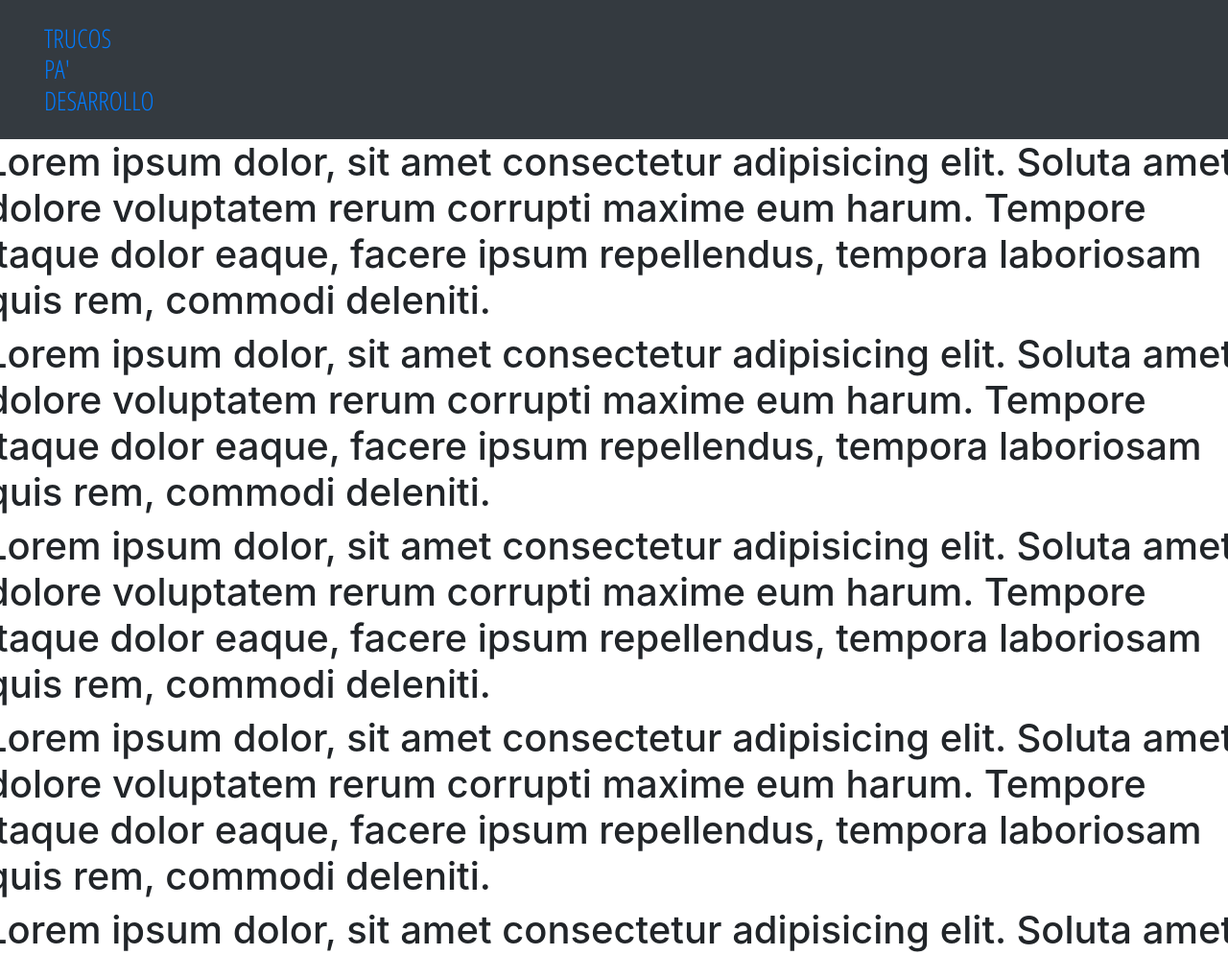
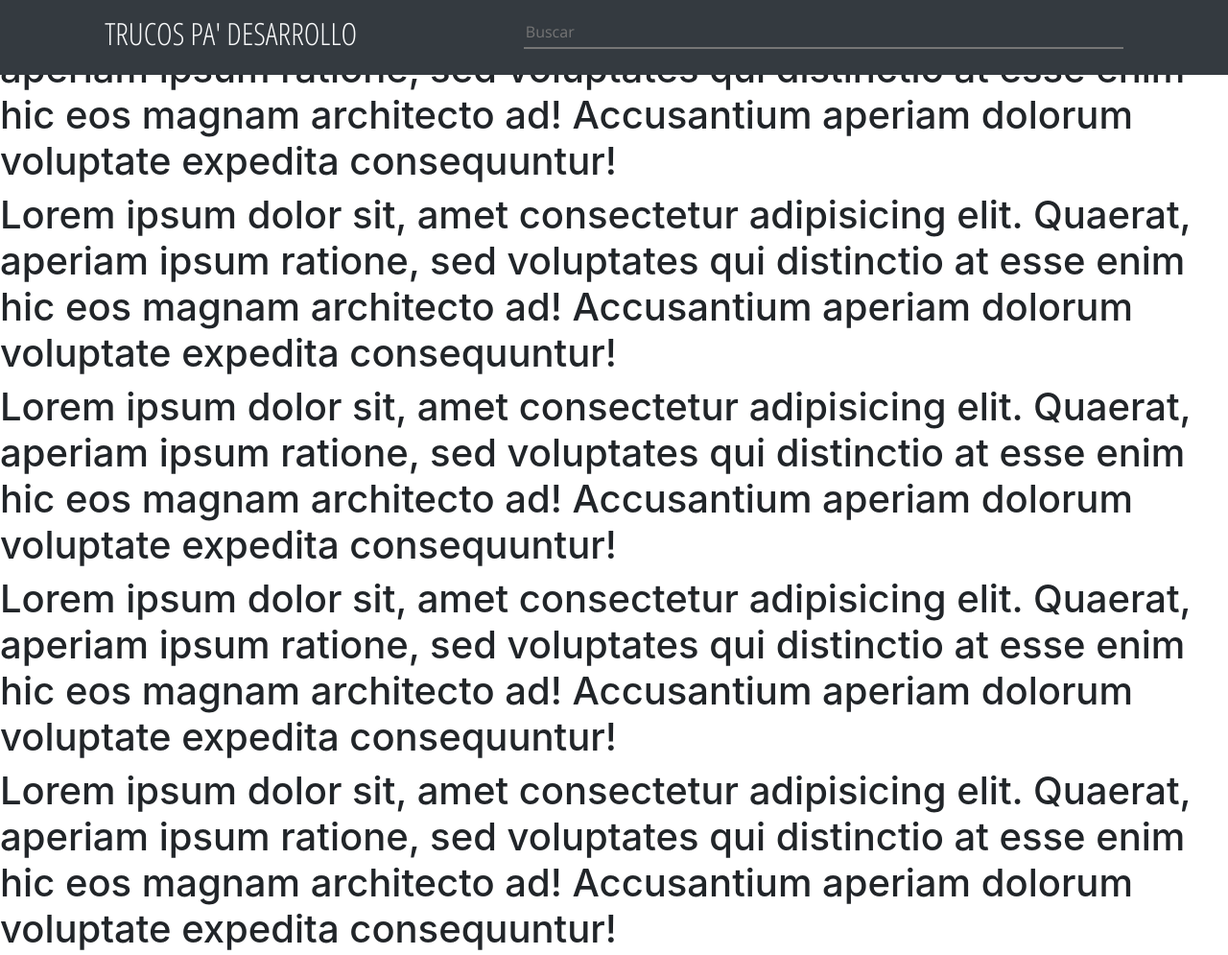
Before and after one commit to 2014maximo/Mis-extructuras, a plain HTML site: page headers/header_01/index.html in a window 1280 px wide. Shown: the top 995 px of the page at 96% size. Drawn offline with nearby package versions, Linux system fonts and the light colour scheme; a web font is replaced by a local one.

Commit message:
primer header

```diff
--- a/headers/header_01/index.html
+++ b/headers/header_01/index.html
@@ -8,36 +8,47 @@
     <title>Document</title>
 </head>
 <body>
+    <div class="bg-dark fixed-top text-light pt-3 pb-3">
+        <div class="row">
+            <div class="col-md-1"></div>
+            <div class="col-md-4">
+                <h2 class="fuenteDos">TRUCOS PA' DESARROLLO</h2>
+            </div>
+            <div class="col-md-6">
+                <form class="formUno">
+                    <input class="inputUno bg-dark text-light fuente" type="search" placeholder="Buscar" aria-label="Search">
+                </form>
+            </div>
+            <div class="col-md-1"></div>
+        </div>
+    </div>
 
-<nav class="navbar navbar-expand-lg navbar-light bg-dark">
-    <div class="row mt-3">
-        <div class="col-1"></div>
-        <div class="col-3">
-            <h1 class="fuenteDos tamanoUno text-primary pb-2">
-                TRUCOS PA' DESARROLLO
-            </h1>
-        </div>
-        <div class="col-8"></div>
+    <div>
+        <h1>
+            Lorem ipsum dolor sit, amet consectetur adipisicing elit. Quaerat, aperiam ipsum ratione, sed voluptates qui distinctio at esse enim hic eos magnam architecto ad! Accusantium aperiam dolorum voluptate expedita consequuntur!
+        </h1>
+        <h1>
+            Lorem ipsum dolor sit, amet consectetur adipisicing elit. Quaerat, aperiam ipsum ratione, sed voluptates qui distinctio at esse enim hic eos magnam architecto ad! Accusantium aperiam dolorum voluptate expedita consequuntur!
+        </h1>
+        <h1>
+            Lorem ipsum dolor sit, amet consectetur adipisicing elit. Quaerat, aperiam ipsum ratione, sed voluptates qui distinctio at esse enim hic eos magnam architecto ad! Accusantium aperiam dolorum voluptate expedita consequuntur!
+        </h1>
+        <h1>
+            Lorem ipsum dolor sit, amet consectetur adipisicing elit. Quaerat, aperiam ipsum ratione, sed voluptates qui distinctio at esse enim hic eos magnam architecto ad! Accusantium aperiam dolorum voluptate expedita consequuntur!
+        </h1>
+        <h1>
+            Lorem ipsum dolor sit, amet consectetur adipisicing elit. Quaerat, aperiam ipsum ratione, sed voluptates qui distinctio at esse enim hic eos magnam architecto ad! Accusantium aperiam dolorum voluptate expedita consequuntur!
+        </h1>
+        <h1>
+            Lorem ipsum dolor sit, amet consectetur adipisicing elit. Quaerat, aperiam ipsum ratione, sed voluptates qui distinctio at esse enim hic eos magnam architecto ad! Accusantium aperiam dolorum voluptate expedita consequuntur!
+        </h1>
+        <h1>
+            Lorem ipsum dolor sit, amet consectetur adipisicing elit. Quaerat, aperiam ipsum ratione, sed voluptates qui distinctio at esse enim hic eos magnam architecto ad! Accusantium aperiam dolorum voluptate expedita consequuntur!
+        </h1>
+        <h1>
+            Lorem ipsum dolor sit, amet consectetur adipisicing elit. Quaerat, aperiam ipsum ratione, sed voluptates qui distinctio at esse enim hic eos magnam architecto ad! Accusantium aperiam dolorum voluptate expedita consequuntur!
+        </h1>
     </div>
-</nav>
-<div>
-    <div class="row">
-        <h1>Lorem ipsum dolor, sit amet consectetur adipisicing elit. Soluta amet dolore voluptatem rerum corrupti maxime eum harum. Tempore itaque dolor eaque, facere ipsum repellendus, tempora laboriosam quis rem, commodi deleniti.</h1>
-        <h1>Lorem ipsum dolor, sit amet consectetur adipisicing elit. Soluta amet dolore voluptatem rerum corrupti maxime eum harum. Tempore itaque dolor eaque, facere ipsum repellendus, tempora laboriosam quis rem, commodi deleniti.</h1>
-        <h1>Lorem ipsum dolor, sit amet consectetur adipisicing elit. Soluta amet dolore voluptatem rerum corrupti maxime eum harum. Tempore itaque dolor eaque, facere ipsum repellendus, tempora laboriosam quis rem, commodi deleniti.</h1>
-        <h1>Lorem ipsum dolor, sit amet consectetur adipisicing elit. Soluta amet dolore voluptatem rerum corrupti maxime eum harum. Tempore itaque dolor eaque, facere ipsum repellendus, tempora laboriosam quis rem, commodi deleniti.</h1>
-        <h1>Lorem ipsum dolor, sit amet consectetur adipisicing elit. Soluta amet dolore voluptatem rerum corrupti maxime eum harum. Tempore itaque dolor eaque, facere ipsum repellendus, tempora laboriosam quis rem, commodi deleniti.</h1>
-        <h1>Lorem ipsum dolor, sit amet consectetur adipisicing elit. Soluta amet dolore voluptatem rerum corrupti maxime eum harum. Tempore itaque dolor eaque, facere ipsum repellendus, tempora laboriosam quis rem, commodi deleniti.</h1>
-        <h1>Lorem ipsum dolor, sit amet consectetur adipisicing elit. Soluta amet dolore voluptatem rerum corrupti maxime eum harum. Tempore itaque dolor eaque, facere ipsum repellendus, tempora laboriosam quis rem, commodi deleniti.</h1>
-        <h1>Lorem ipsum dolor, sit amet consectetur adipisicing elit. Soluta amet dolore voluptatem rerum corrupti maxime eum harum. Tempore itaque dolor eaque, facere ipsum repellendus, tempora laboriosam quis rem, commodi deleniti.</h1>
-        <h1>Lorem ipsum dolor, sit amet consectetur adipisicing elit. Soluta amet dolore voluptatem rerum corrupti maxime eum harum. Tempore itaque dolor eaque, facere ipsum repellendus, tempora laboriosam quis rem, commodi deleniti.</h1>
-        <h1>Lorem ipsum dolor, sit amet consectetur adipisicing elit. Soluta amet dolore voluptatem rerum corrupti maxime eum harum. Tempore itaque dolor eaque, facere ipsum repellendus, tempora laboriosam quis rem, commodi deleniti.</h1>
-    </div>
-</div>
-
-
-
-
 
 
 
--- a/headers/header_01/styles/style.css
+++ b/headers/header_01/styles/style.css
@@ -17,3 +17,11 @@ html{
 .tamanoUno {
     font-size: 27px;
 }
+.inputUno {
+    border-top: 0;
+    border-right: 0;
+    border-left: 0;
+    border-bottom: 1 white;
+    height: 35px;
+    width: 100%;
+}
```
Also changed, not shown: 1 other file.
